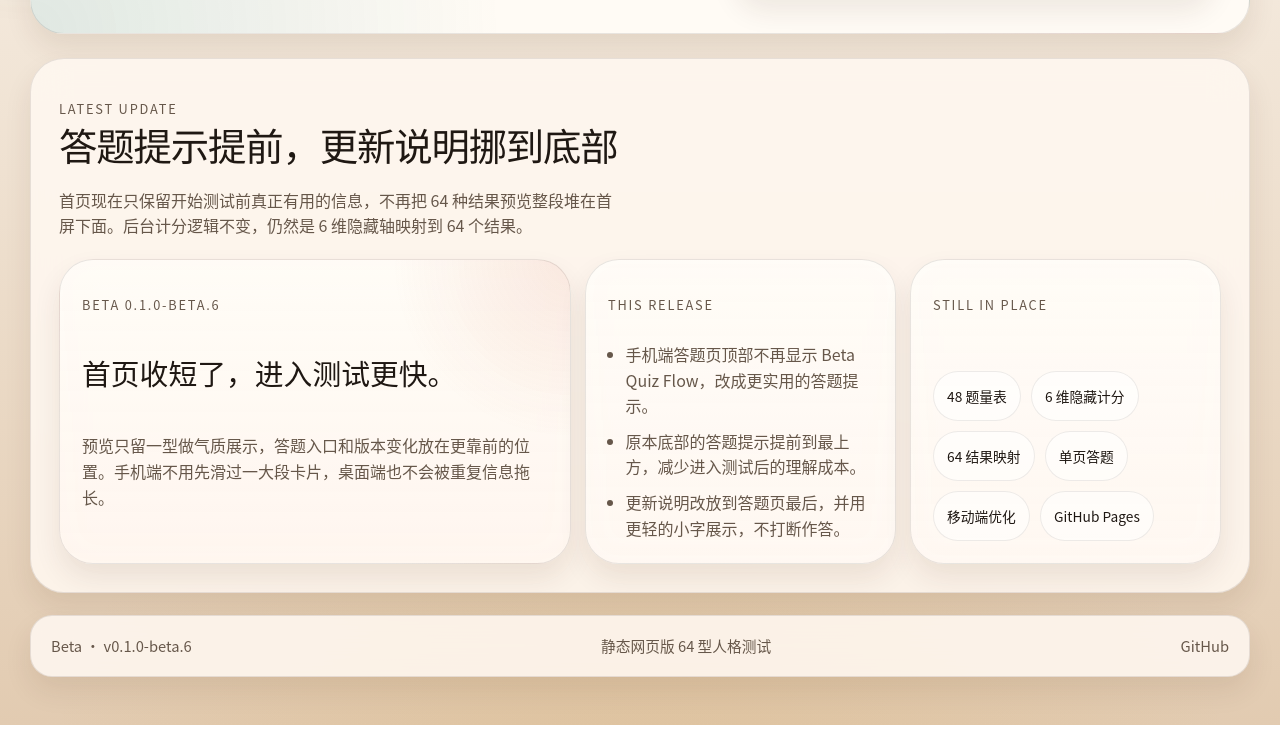
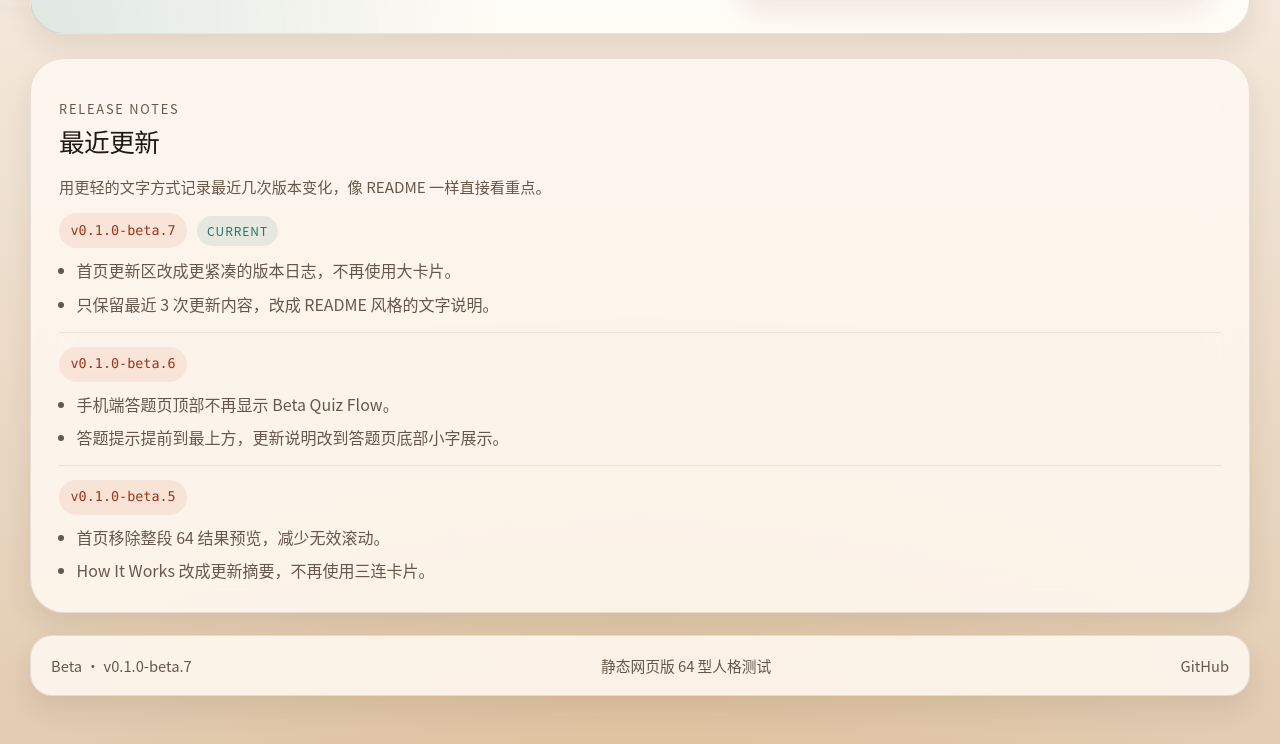
Before and after one commit to Lengzhe1984/mood-atlas, a website built with Vite: page index.html in a window 1280 px wide. Shown: the part 913-1657 px from the top of the page. Built offline with nearby package versions, Linux system fonts and the light colour scheme.

Commit message:
Condense home release notes

```diff
--- a/package.json
+++ b/package.json
@@ -1,6 +1,6 @@
 {
   "name": "personality-test-web",
-  "version": "0.1.0-beta.6",
+  "version": "0.1.0-beta.7",
   "private": true,
   "type": "module",
   "scripts": {
--- a/src/app-meta.js
+++ b/src/app-meta.js
@@ -1,12 +1,35 @@
 export const appMeta = {
   stage: 'Beta',
-  version: '0.1.0-beta.6',
+  version: '0.1.0-beta.7',
   repoUrl: 'https://github.com/Lengzhe1984/mood-atlas',
   siteUrl: 'https://lengzhe1984.github.io/mood-atlas/',
-  latestUpdateTitle: '答题提示提前，更新说明挪到底部',
+  latestUpdateTitle: '首页更新区改成简版日志',
   latestUpdatePoints: [
-    '手机端答题页顶部不再显示 Beta Quiz Flow，改成更实用的答题提示。',
-    '原本底部的答题提示提前到最上方，减少进入测试后的理解成本。',
-    '更新说明改放到答题页最后，并用更轻的小字展示，不打断作答。',
+    '首页不再展示大面积更新卡片，改成更像软件版本说明的文字形式。',
+    '首页只保留最近 3 次更新内容，阅读路径更短，也更接近 README 的感觉。',
+    '更新区继续保留版本号，后续每次迭代都可以顺着往下追加。',
+  ],
+  recentUpdates: [
+    {
+      version: '0.1.0-beta.7',
+      notes: [
+        '首页更新区改成更紧凑的版本日志，不再使用大卡片。',
+        '只保留最近 3 次更新内容，改成 README 风格的文字说明。',
+      ],
+    },
+    {
+      version: '0.1.0-beta.6',
+      notes: [
+        '手机端答题页顶部不再显示 Beta Quiz Flow。',
+        '答题提示提前到最上方，更新说明改到答题页底部小字展示。',
+      ],
+    },
+    {
+      version: '0.1.0-beta.5',
+      notes: [
+        '首页移除整段 64 结果预览，减少无效滚动。',
+        'How It Works 改成更新摘要，不再使用三连卡片。',
+      ],
+    },
   ],
 }
--- a/src/main.js
+++ b/src/main.js
@@ -229,37 +229,27 @@ function renderHomeScreen() {
 
       <section class="mechanics-panel update-panel" id="latest-update">
         <div class="section-heading">
-          <p class="eyebrow">Latest Update</p>
-          <h2>${escapeHtml(appMeta.latestUpdateTitle)}</h2>
-          <p class="section-copy">
-            首页现在只保留开始测试前真正有用的信息，不再把 64 种结果预览整段堆在首屏下面。后台计分逻辑不变，仍然是 6 维隐藏轴映射到 64 个结果。
-          </p>
+          <p class="eyebrow">Release Notes</p>
+          <h2>最近更新</h2>
+          <p class="section-copy">用更轻的文字方式记录最近几次版本变化，像 README 一样直接看重点。</p>
         </div>
 
-        <div class="update-grid">
-          <article class="update-card update-card-main">
-            <p class="mini-label">Beta ${escapeHtml(appMeta.version)}</p>
-            <h3>首页收短了，进入测试更快。</h3>
-            <p class="section-copy">
-              预览只留一型做气质展示，答题入口和版本变化放在更靠前的位置。手机端不用先滑过一大段卡片，桌面端也不会被重复信息拖长。
-            </p>
-          </article>
-
-          <article class="update-card">
-            <p class="mini-label">This Release</p>
-            <ul class="update-list">
-              ${appMeta.latestUpdatePoints.map((item) => `<li>${escapeHtml(item)}</li>`).join('')}
-            </ul>
-          </article>
-
-          <article class="update-card">
-            <p class="mini-label">Still In Place</p>
-            <div class="chip-row">
-              ${['48 题量表', '6 维隐藏计分', '64 结果映射', '单页答题', '移动端优化', 'GitHub Pages']
-                .map((item) => `<span class="result-chip">${escapeHtml(item)}</span>`)
-                .join('')}
-            </div>
-          </article>
+        <div class="release-log">
+          ${appMeta.recentUpdates
+            .map(
+              (item) => `
+                <article class="release-entry">
+                  <div class="release-entry-head">
+                    <span class="release-version">v${escapeHtml(item.version)}</span>
+                    ${item.version === appMeta.version ? '<span class="release-current">current</span>' : ''}
+                  </div>
+                  <ul class="release-entry-list">
+                    ${item.notes.map((note) => `<li>${escapeHtml(note)}</li>`).join('')}
+                  </ul>
+                </article>
+              `,
+            )
+            .join('')}
         </div>
       </section>
     </main>
--- a/src/style.css
+++ b/src/style.css
@@ -500,39 +500,61 @@ h1 {
   padding: 28px;
 }
 
-.update-grid {
-  display: grid;
-  grid-template-columns: minmax(0, 1.35fr) repeat(2, minmax(0, 0.82fr));
-  gap: 14px;
-}
-
-.update-card {
-  padding: 22px;
-  background:
-    linear-gradient(180deg, rgba(255, 252, 247, 0.95) 0%, rgba(255, 248, 242, 0.88) 100%);
+.release-log {
   display: grid;
   gap: 14px;
 }
 
-.update-card-main {
-  background:
-    radial-gradient(circle at top right, rgba(211, 93, 54, 0.12), transparent 30%),
-    linear-gradient(180deg, rgba(255, 252, 247, 0.96) 0%, rgba(255, 246, 239, 0.9) 100%);
+.release-entry {
+  padding-top: 14px;
+  border-top: 1px solid rgba(31, 24, 19, 0.08);
 }
 
-.update-card h3 {
-  font-size: 1.8rem;
-  line-height: 1.08;
+.release-entry:first-child {
+  padding-top: 0;
+  border-top: 0;
 }
 
-.update-list {
-  margin: 0;
+.release-entry-head {
+  display: flex;
+  align-items: center;
+  gap: 10px;
+  flex-wrap: wrap;
+}
+
+.release-version,
+.release-current {
+  display: inline-flex;
+  align-items: center;
+  justify-content: center;
+  border-radius: 999px;
+}
+
+.release-version {
+  padding: 0.42rem 0.72rem;
+  font-family: var(--mono-font);
+  font-size: 0.84rem;
+  color: var(--accent-deep);
+  background: rgba(211, 93, 54, 0.1);
+}
+
+.release-current {
+  padding: 0.34rem 0.62rem;
+  font-size: 0.75rem;
+  letter-spacing: 0.08em;
+  text-transform: uppercase;
+  color: var(--teal);
+  background: rgba(31, 117, 105, 0.1);
+}
+
+.release-entry-list {
+  margin: 10px 0 0;
   padding-left: 1.1rem;
   color: var(--ink-soft);
 }
 
-.update-list li + li {
-  margin-top: 10px;
+.release-entry-list li + li {
+  margin-top: 8px;
 }
 
 .section-heading {
@@ -544,6 +566,20 @@ h1 {
   font-size: clamp(2rem, 3vw, 3.2rem);
   line-height: 1.02;
   letter-spacing: -0.03em;
+}
+
+.update-panel .section-heading {
+  margin-bottom: 14px;
+}
+
+.update-panel .section-heading h2 {
+  font-size: clamp(1.45rem, 2vw, 1.85rem);
+  letter-spacing: -0.02em;
+}
+
+.update-panel .section-copy {
+  max-width: 72ch;
+  font-size: 0.95rem;
 }
 
 .mechanics-grid {
@@ -1078,7 +1114,6 @@ h1 {
   }
 
   .mechanics-grid,
-  .update-grid,
   .results-grid,
   .details-grid,
   .barrage-grid,
@@ -1121,7 +1156,6 @@ h1 {
 
   .stat-row,
   .mechanics-grid,
-  .update-grid,
   .results-grid,
   .details-grid,
   .barrage-grid,
```
Also changed, not shown: README.md, 1 other file.
